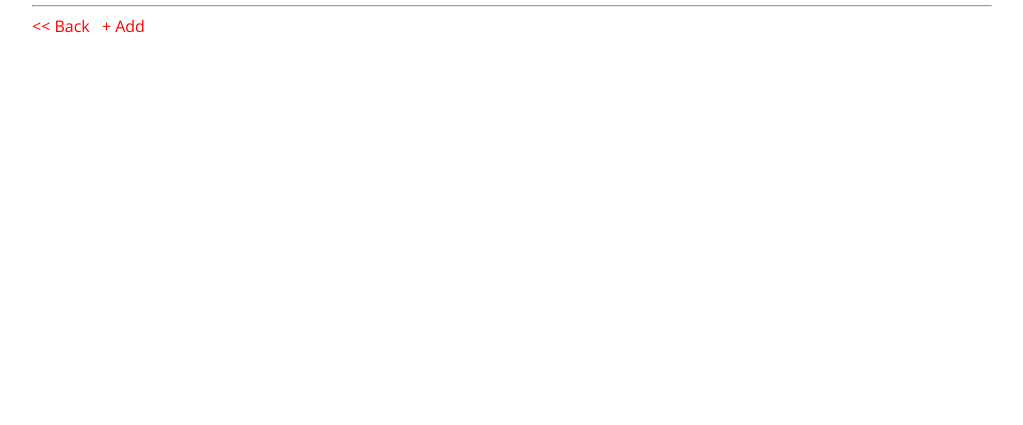
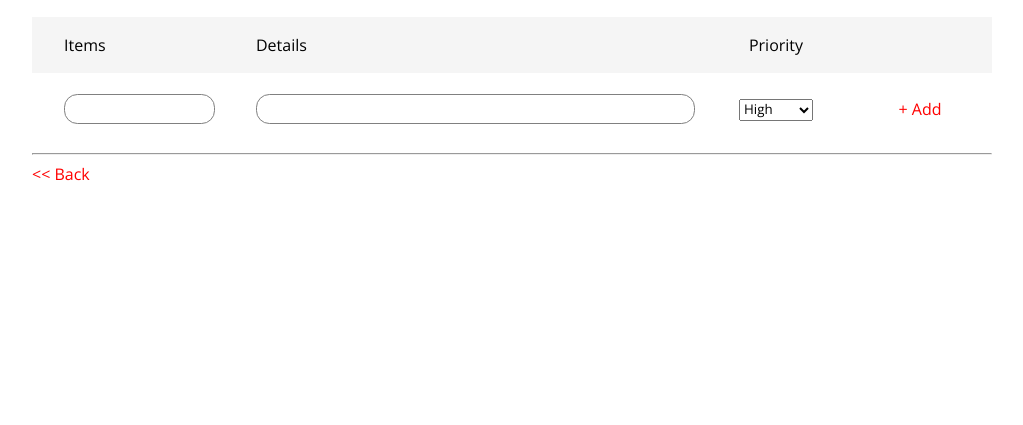
Before and after one commit to andreas-andersen/wishlist, a Django app: page /accounts/wish_lists/8/ in a window 1280 px wide. Shown: the part 200-625 px from the top of the page, without its empty margins (128-1151 px from the left). Run offline with Django 3.2, Linux system fonts and the light colour scheme; a user stored in the database is signed in; data comes from the database, SQL or seed files in the repository; both versions use the stored data as it was after the commit.

Commit message:
Added Custom Group model and created a table for the wish list

```diff
--- a/accounts/models.py
+++ b/accounts/models.py
@@ -1,5 +1,4 @@
-import hashlib
-import urllib
+import hashlib, locale
 from django.db import models
 from django.contrib.auth.models import AbstractUser, Group
 
@@ -38,3 +37,58 @@ class CustomUser(AbstractUser):
         SIZE = 40
 
         return f'http://www.gravatar.com/avatar/{digest}?s={SIZE}'
+
+    def check_multi_responsible(self):
+        responsibilities = CustomUser.objects.filter(responsible_by=self.pk)
+
+        return len(responsibilities) > 1
+
+    def __str__(self):
+        return self.username
+
+
+class CustomGroup(Group):
+    leader = models.ForeignKey(
+        CustomUser,
+        null=True,
+        blank=True,
+        on_delete=models.CASCADE,
+        related_name='leader'
+    )
+    max_gift_value = models.DecimalField(
+        max_digits=20,
+        decimal_places=2,
+        null=True,
+        blank=True,
+    )
+    DKK = 'DKK'
+    NOK = 'NOK'
+    JPY = '¥'
+    USD = "$"
+    currency_choices = [
+        (DKK, 'DKK'),
+        (NOK, 'NOK'),
+        (JPY, '¥'),
+        (USD, '$'),
+    ]
+    currency = models.CharField(
+        max_length=3,
+        choices=currency_choices,
+        default=NOK,
+    )
+    created = models.DateTimeField(auto_now_add=True)
+    deadline = models.DateField(
+        null=True,
+        blank=True
+    )
+
+    def __str__(self):
+        return self.name
+
+class CustomDateTimeField(models.DateTimeField):
+    def value_to_string(self, obj):
+        val = self.value_from_object(obj)
+        if val:
+            val.replace(microsecond=0)
+            return val.isoformat()
+        return ''
--- a/config/settings.py
+++ b/config/settings.py
@@ -105,9 +105,9 @@ AUTH_PASSWORD_VALIDATORS = [
 # Internationalization
 # https://docs.djangoproject.com/en/3.2/topics/i18n/
 
-LANGUAGE_CODE = 'en-us'
+LANGUAGE_CODE = 'en-GB'
 
-TIME_ZONE = 'UTC'
+TIME_ZONE = 'Europe/Oslo'
 
 USE_I18N = True
 
--- a/static/css/base.css
+++ b/static/css/base.css
@@ -97,10 +97,71 @@ a {
     margin: 5em auto 0 auto;
 }
 
-.wish-entry .members-entry {
-    margin: 0px auto 2em auto;
+.wish-list {
+    width: 100%;
+    text-align: center;
+    background-color: whitesmoke;
+    margin: 2em auto 0.25em auto;
+    border-spacing: 0em 0.05em;
+}
+
+.wish-list-top {
+    height: 3.5em;
+}
+
+.wish-list-items {
+    width: 20%;
+    text-align: left;
+    padding: 0.5em 2em;
+}
+
+.wish-list-details {
+    width: 50%;
+    text-align: left;
+    padding: 0.5em 2em;
+}
+
+.wish-list-priority, .wish-list-actions {
+    width: 15%;
+    text-align: center;
+    padding: 0.5em;
+}
+
+.wish-entry {
+    height: 4.5rem;
+    background-color: white;
+}
+
+.item-title {
+    font-weight: bold;
+}
+
+#delete-wish {
+    display: inline-block;
+    margin: 0 0 0 0;
+}
+
+#id_title, #id_details {
+    width: 100%;
+}
+
+#id_priority {
+    font-family: 'Open Sans', sans-serif;
+    font-weight: 300;
+}
+
+input[type="text"] {
+    height: 2em;
+    border-radius: 1em;
+    border: 0.1em solid gray;
+    padding: 0.05em 0.8em
+}
+
+input[type=text]:focus {
+    outline: 0;
+    border: 0.15em solid black;
 }
 
 .option {
-    margin: 0px 0.5em 0 0;
+    margin: 0 0.5em 0 0;
 }
--- a/templates/base.html
+++ b/templates/base.html
@@ -1,4 +1,5 @@
 <!-- templates/base.html -->
+<!DOCTYPE html>
 {% load static %}
 <html>
     <head>
@@ -35,7 +36,11 @@
             <div class="navbar">
                 {% if user.is_authenticated %}
                     <div class="navbar-item">
-                        <a href="{% url 'my_lists' %}">+ My lists</a>
+                        {% if user.check_multi_responsible %}
+                            <a href="{% url 'my_lists' %}">+ My lists</a>
+                        {% else %}
+                            <a href="{% url 'wish_list' user.id %}">+ My lists</a>
+                        {% endif %}
                     </div>
                     <div class="navbar-item">
                         <a href="{% url 'received_lists' %}">+ Received lists</a>
--- a/templates/group/my_groups.html
+++ b/templates/group/my_groups.html
@@ -7,7 +7,7 @@
     <h2>My Groups</h2>
 
     {% for group in object_list %}
-        <p><a href="{% url 'group_members' group.pk %}">{{ group.name }}</a></p>
+        <p><a href="{% url 'group_members' group.pk %}">{{ group.name }}</a> {{ group.leader.username }}</p>
     {% empty %}
         <p>No groups found</p>
     {% endfor %}
--- a/templates/wish/list.html
+++ b/templates/wish/list.html
@@ -4,20 +4,72 @@
 
     <h2>{{ list_owner }} wish list</h2>
 
-    {% for wish in object_list %}
-        <div class="wish-entry">
-            <h4><a href="{% url 'wish_detail' wish.pk %}"> {{ wish.title }} </a></h4>
-            <p>Details: {{ wish.details }}</p>
-            <p>Priority: {{ wish.get_priority_display }}</p>
-        </div>
-    {% endfor %}
+    <table class="wish-list">
+        <tr class="wish-list-top">
+            <td class="wish-list-items">
+                Items
+            </td>
+            <td class="wish-list-details">
+                Details
+            </td>
+            <td class="wish-list-priority">
+                Priority
+            </td>
+            <td class="wish-list-actions">
+            </td>
+        </tr>
+
+        {% for wish in object_list %}
+            <tr class="wish-entry">
+                <td class="wish-list-items">
+                    <a href="{% url 'wish_detail' wish.pk %}" class = "item-title">
+                        {{ wish.title }}
+                    </a>
+                </td>
+                <td class="wish-list-details">
+                    {{ wish.details }}
+                </td>
+                <td class="wish-list-priority">
+                    {{ wish.get_priority_display }}
+                </td>
+                <td class="wish-list-actions">
+                    <span>
+                        <a href="">Edit</a> |
+                        <form id="delete-wish", method="POST" action="{% url 'wish_delete' wish.pk %}">
+                            {% csrf_token %}
+                            <a href="#", onclick="document.getElementById('delete-wish').submit()">
+                                Delete
+                            </a>
+                        </form>
+                    </span>
+                </td>
+            </tr>
+        {% endfor %}
+
+        <tr class="wish-entry">
+            <form id="create-wish", method="POST" action="{% url 'wish_new' list_owner_id %}">
+                {% csrf_token %}
+                <td class="wish-list-items">
+                    {{ form.title }}
+                </td>
+                <td class="wish-list-details">
+                    {{ form.details }}
+                </td>
+                <td class="wish-list-priority">
+                    {{ form.priority }}
+                </td>
+                <td class="wish-list-actions">
+                    <a href="#", onclick="document.getElementById('create-wish').submit()">
+                        + Add
+                    </a>
+                </td>
+            </form>
+        </tr>
+    </table>
 
     <hr>
     <span class="option">
         <a href="{% url 'my_lists' %}">&lt;&lt; Back</a>
     </span>
-    <span class="option">
-        <a href="{% url 'wish_new' list_owner_id %}">+ Add</a>
-    </span>
 
 {% endblock content %}
--- a/wishlist/admin.py
+++ b/wishlist/admin.py
@@ -1,4 +1,8 @@
 from django.contrib import admin
 from .models import Wish
 
-admin.site.register(Wish)
+class WishAdmin(admin.ModelAdmin):
+    model = Wish
+    list_display = ['title', 'author', 'priority',]
+
+admin.site.register(Wish, WishAdmin)
--- /dev/null
+++ b/wishlist/forms.py
@@ -0,0 +1,28 @@
+from django import forms
+from django.forms import ModelForm
+from .models import Wish
+from accounts.models import CustomUser
+
+class WishCreationForm(ModelForm):
+
+    title = forms.CharField(max_length=100)
+    author = forms.ModelChoiceField(
+        queryset=CustomUser.objects.all(),
+        to_field_name='username'
+    )
+    HIGH_PRIORITY = 'HI'
+    MEDIUM_PRIORITY = 'MD'
+    LOW_PRIORITY = 'LO'
+    priority_choices = [
+        (HIGH_PRIORITY, "High"),
+        (MEDIUM_PRIORITY, "Medium"),
+        (LOW_PRIORITY, "Low"),
+    ]
+    priority = forms.ChoiceField(choices=priority_choices)
+    details = forms.CharField(
+        required=False
+    )
+
+    class Meta:
+        model = Wish
+        fields = ['title', 'priority', 'details']
--- a/wishlist/views.py
+++ b/wishlist/views.py
@@ -1,6 +1,7 @@
 #wishlist/views.py
-from django.urls import reverse_lazy
+from django.urls import reverse, reverse_lazy
 from .models import Wish
+from .forms import WishCreationForm
 from accounts.models import CustomUser
 from django.contrib.auth.mixins import (
     LoginRequiredMixin,
@@ -23,6 +24,7 @@ class HomePageView(TemplateView):
 
     def get_context_data(self, **kwargs):
         data = super().get_context_data(**kwargs)
+
         if self.request.user.is_authenticated:
             data['screen_name'] = get_name_or_username(self.request.user)
         return data
@@ -33,14 +35,25 @@ class WishDetailView(LoginRequiredMixin, DetailView):
     context_object_name = 'wish'
     template_name = 'wish/detail.html'
 
-class WishCreateView(LoginRequiredMixin, CreateView):
+class WishCreateView(
+    LoginRequiredMixin, UserPassesTestMixin, CreateView):
     model = Wish
     context_object_name = 'wish'
     template_name = 'wish/new.html'
-    fields = ['title', 'author', 'priority', 'details']
+    fields = ['title', 'priority', 'details']
 
-    def get_initial(self):
-        return {'author': CustomUser.objects.get(id=self.kwargs['author_id'])}
+    def form_valid(self, form):
+        form.instance.author = CustomUser.objects.get(id=self.kwargs['author_id'])
+        return super().form_valid(form)
+
+    def get_success_url(self):
+        return reverse('wish_list', kwargs={'pk': self.kwargs['author_id']})
+
+    def test_func(self):
+        wish_author = CustomUser.objects.get(id=self.kwargs['author_id'])
+        responsible_author = wish_author.responsible_by
+        return responsible_author == self.request.user
+
 
 class WishUpdateView(
     LoginRequiredMixin, UserPassesTestMixin, UpdateView):
@@ -58,7 +71,9 @@ class WishDeleteView(LoginRequiredMixin, DeleteView):
     model = Wish
     context_object_name = 'wish'
     template_name = 'wish/delete.html'
-    success_url = reverse_lazy('home')
+
+    def get_success_url(self):
+        return reverse('wish_list', kwargs={'pk': self.get_object().author.pk})
 
 class WishListView(LoginRequiredMixin, ListView):
     model = Wish
@@ -75,11 +90,12 @@ class WishListView(LoginRequiredMixin, ListView):
         data['list_owner_id'] = list_owner.id
         data['list_owner'] = get_possessive_ending(
             get_name_or_username(list_owner))
+        data['form'] = WishCreationForm()
         return data
 
 
 def get_name_or_username(user):
-        if len(user.first_name) > 0:
+        if user.first_name:
             return user.first_name
         else:
             return user.username
```
Also changed, not shown: accounts/admin.py (+5 -3 lines), accounts/forms.py (+24 -5 lines), accounts/views.py (+8 -7 lines), wishlist/models.py (+4 -6 lines), accounts/migrations/0004_customgroup.py (added), accounts/migrations/0005_customuser_custom_group.py (added), accounts/migrations/0006_remove_customuser_custom_group.py (added), accounts/migrations/0007_auto_20210715_2052.py (added), accounts/migrations/0008_rename_priority_customgroup_currency.py (added), db.sqlite3, templates/group/members.html (renamed from templates/group/members_list.html).
